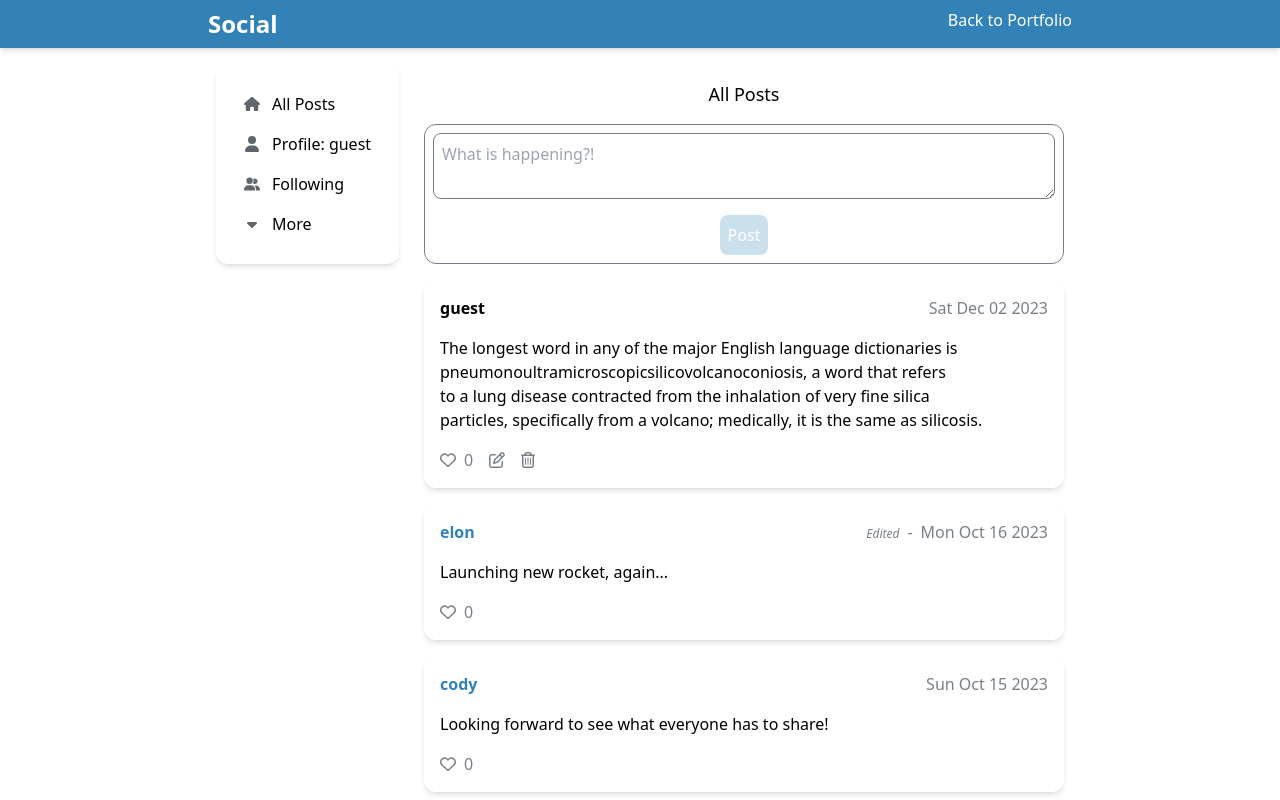
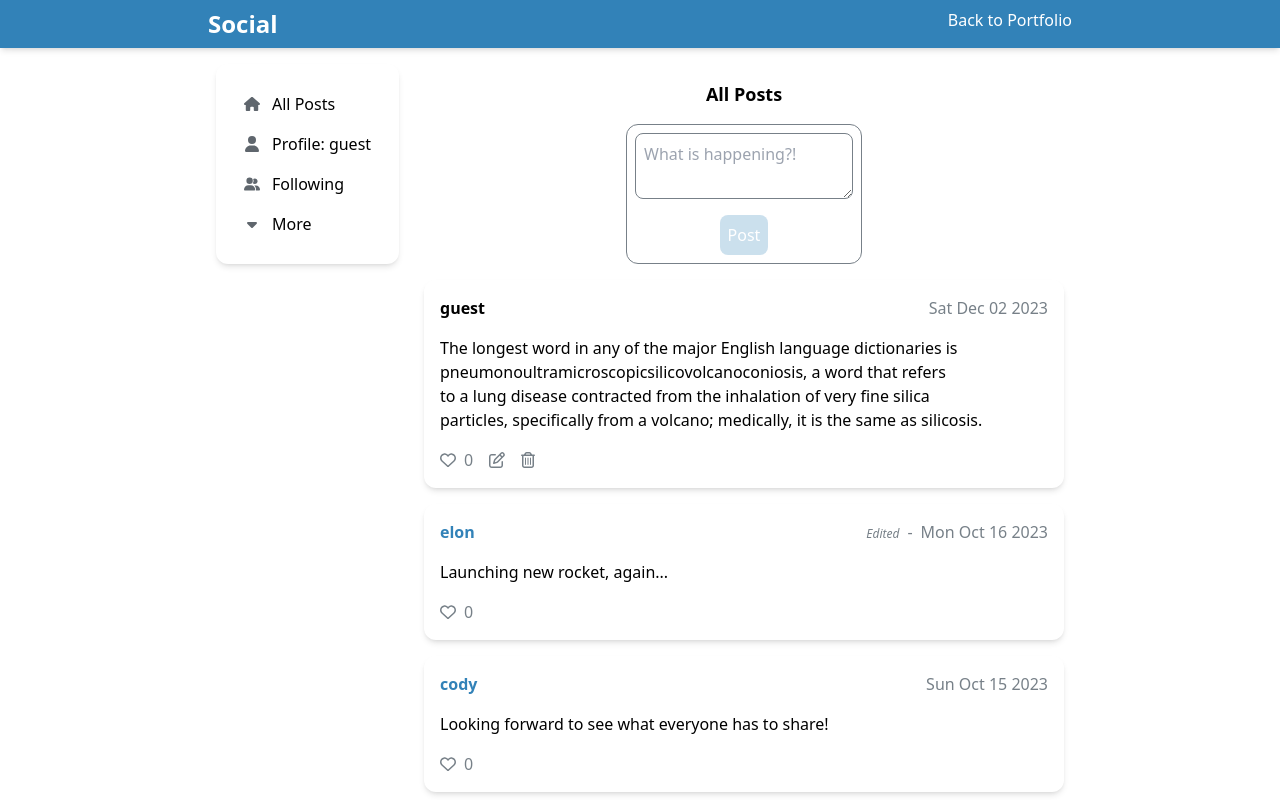
Before and after one commit to Cody06/Portfolio, a Next.js app: page /social in a window 1280 px wide. Shown: the top 800 px of the page. Built offline with nearby package versions, Linux system fonts and the light colour scheme.

Commit message:
Change heading style

```diff
--- a/src/app/social/following/page.tsx
+++ b/src/app/social/following/page.tsx
@@ -9,7 +9,7 @@ export const metadata: Metadata = {
 export default function Page() {
     return (
         <main className="min-w-[20rem]">
-            <h1 className="text-lg text-center mb-4">Following</h1>
+            <h1 className="text-lg font-bold text-center mb-4">Following</h1>
             <Following />
         </main>
     );
--- a/src/app/social/page.tsx
+++ b/src/app/social/page.tsx
@@ -3,8 +3,8 @@ import NewPostForm from '@/components/projects/Social/NewPostForm';
 
 export default function Page() {
     return (
-        <main className="min-w-[20rem]">
-            <h1 className="text-lg text-center mb-4">All Posts</h1>
+        <main className="flex flex-col items-center min-w-[20rem]">
+            <h1 className="text-lg font-bold mb-4">All Posts</h1>
             <NewPostForm />
             <AllPosts />
         </main>
--- a/src/components/projects/Social/Profile.tsx
+++ b/src/components/projects/Social/Profile.tsx
@@ -23,7 +23,7 @@ export default function Profile({ profileId }: Props) {
         <>
             <DeletePostModal />
             <section className="text-center mb-4">
-                <h1 className="text-lg inline mr-4">{profileId}&apos;s posts</h1>
+                <h1 className="text-lg font-bold inline mr-4">{profileId}&apos;s posts</h1>
                 {!isLoggedUserProfile &&
                     (isUserFollowed ? (
                         <button
```
